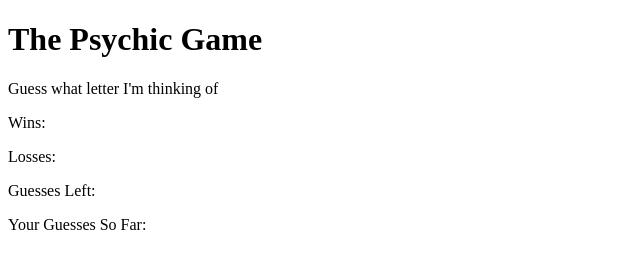
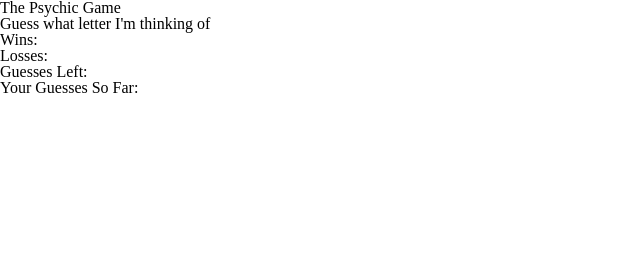
Before and after one commit to bliff182/backgo, a plain HTML site: page index.html in a window 1280 px wide. Shown: the whole page, without its empty margins (0-640 px from the left). Drawn offline with Linux system fonts and the light colour scheme.

Commit message:
css reset added

```diff
--- a/assets/css/reset.css
+++ b/assets/css/reset.css
@@ -0,0 +1,48 @@
+/* http://meyerweb.com/eric/tools/css/reset/
+   v2.0 | 20110126
+   License: none (public domain)
+*/
+
+html, body, div, span, applet, object, iframe,
+h1, h2, h3, h4, h5, h6, p, blockquote, pre,
+a, abbr, acronym, address, big, cite, code,
+del, dfn, em, img, ins, kbd, q, s, samp,
+small, strike, strong, sub, sup, tt, var,
+b, u, i, center,
+dl, dt, dd, ol, ul, li,
+fieldset, form, label, legend,
+table, caption, tbody, tfoot, thead, tr, th, td,
+article, aside, canvas, details, embed,
+figure, figcaption, footer, header, hgroup,
+menu, nav, output, ruby, section, summary,
+time, mark, audio, video {
+	margin: 0;
+	padding: 0;
+	border: 0;
+	font-size: 100%;
+	font: inherit;
+	vertical-align: baseline;
+}
+/* HTML5 display-role reset for older browsers */
+article, aside, details, figcaption, figure,
+footer, header, hgroup, menu, nav, section {
+	display: block;
+}
+body {
+	line-height: 1;
+}
+ol, ul {
+	list-style: none;
+}
+blockquote, q {
+	quotes: none;
+}
+blockquote:before, blockquote:after,
+q:before, q:after {
+	content: '';
+	content: none;
+}
+table {
+	border-collapse: collapse;
+	border-spacing: 0;
+}
--- a/index.html
+++ b/index.html
@@ -15,10 +15,11 @@
 
 <body>
 
-    <h1>The Psychic Game</h1>
+    <header>The Psychic Game</header>
 
     <p>Guess what letter I'm thinking of</p>
-    <div>
+
+    <div id="game">
         <p id="wins-text">Wins: </p>
         <p id="losses-text">Losses: </p>
         <p id="guessesleft-text">Guesses Left: </p>
```
